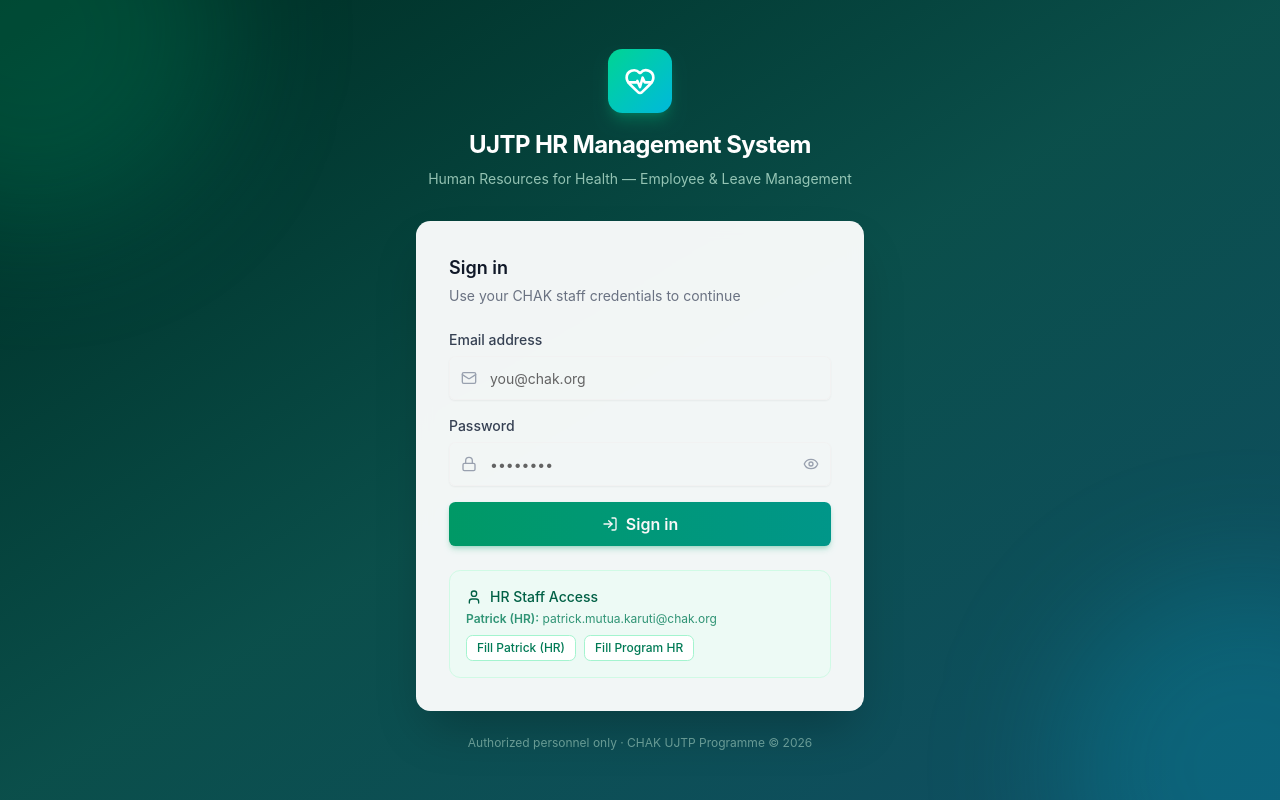
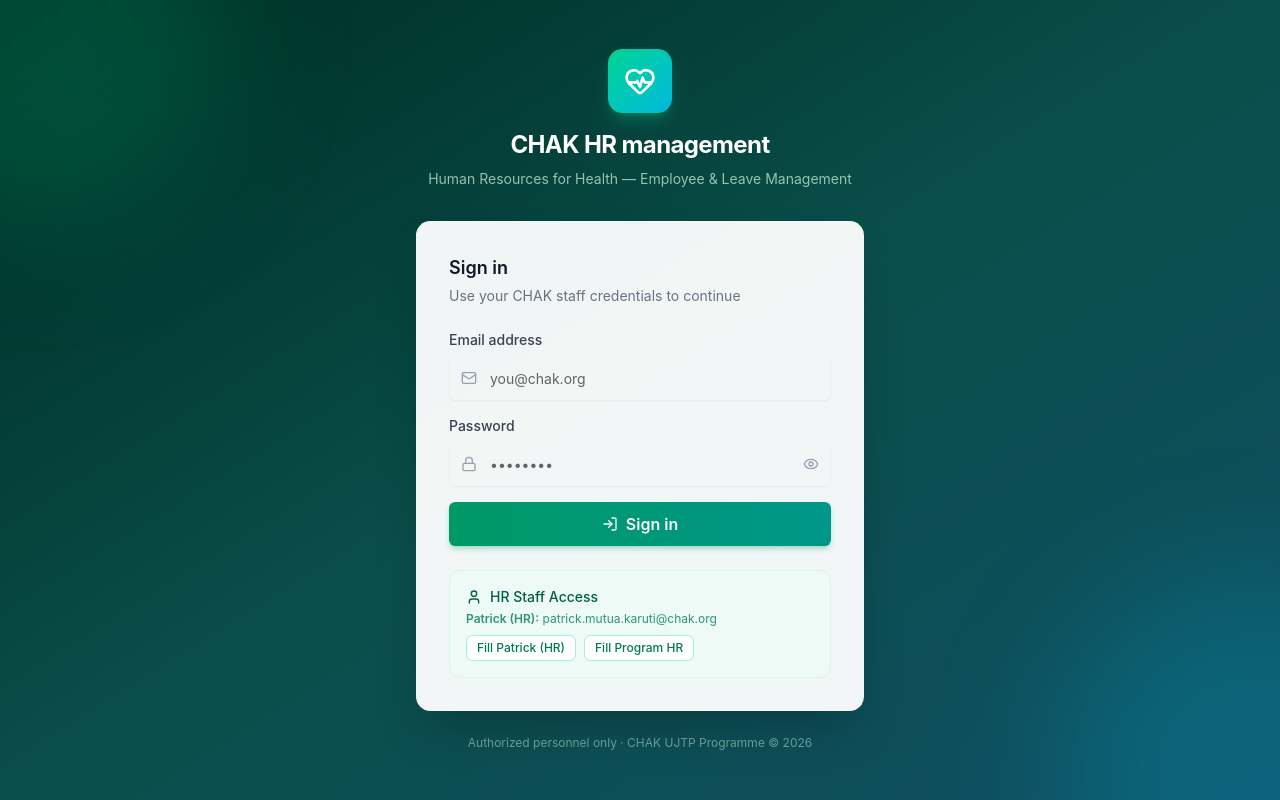
Before and after one commit to john25898/hr-analytics-dashboard, a Next.js app: page / in a window 1280 px wide. Built offline with nearby package versions, Linux system fonts and the light colour scheme.

Commit message:
chore: rename app to CHAK HR management
Updated browser title, login heading, sidebar brand/footer, loading state and auth comment.

```diff
--- a/app/layout.tsx
+++ b/app/layout.tsx
@@ -4,7 +4,7 @@ import { DataSync } from "@/components/data-sync";
 import "./globals.css";
 
 export const metadata: Metadata = {
-  title: "HR Management System | UJTP",
+  title: "CHAK HR management",
   description:
     "Professional HR employee management and compliance tracking system",
   generator: "v0.app",
--- a/app/recruitment/page.tsx
+++ b/app/recruitment/page.tsx
@@ -2,7 +2,7 @@ import type { Metadata } from "next";
 import { RecruitmentContent } from "@/components/recruitment-content";
 
 export const metadata: Metadata = {
-  title: "Recruitment pipeline | UJTP HR",
+  title: "Recruitment pipeline | CHAK HR management",
   description:
     "Every requisition, stage, source and milestone in one operating view.",
 };
--- a/components/auth-gate.tsx
+++ b/components/auth-gate.tsx
@@ -53,7 +53,7 @@ export function AuthGate({ children }: AuthGateProps) {
       <div className="flex min-h-screen items-center justify-center bg-gradient-to-br from-emerald-950 via-teal-900 to-cyan-900">
         <div className="flex items-center gap-3 text-emerald-100/70">
           <span className="h-5 w-5 animate-spin rounded-full border-2 border-emerald-400/30 border-t-emerald-400" />
-          <span className="text-sm">Loading UJTP HR…</span>
+          <span className="text-sm">Loading CHAK HR…</span>
         </div>
       </div>
     );
--- a/components/login-page.tsx
+++ b/components/login-page.tsx
@@ -73,7 +73,7 @@ export function LoginPage({ onLogin }: LoginPageProps) {
             <HeartPulse className="h-8 w-8 text-white" />
           </div>
           <h1 className="text-2xl font-bold tracking-tight text-white">
-            UJTP HR Management System
+            CHAK HR management
           </h1>
           <p className="mt-2 text-sm text-emerald-100/70">
             Human Resources for Health — Employee &amp; Leave Management
--- a/components/navigation.tsx
+++ b/components/navigation.tsx
@@ -78,7 +78,7 @@ export function Navigation({ open, onOpenChange }: NavigationProps) {
           {/* Header */}
           <div className="flex items-center justify-between border-b border-border px-6 py-4">
             <h1 className="text-xl font-bold text-sidebar-foreground">
-              UJTP HR
+              CHAK HR
             </h1>
             <Button
               variant="ghost"
@@ -139,7 +139,7 @@ export function Navigation({ open, onOpenChange }: NavigationProps) {
               <LogOut className="h-3.5 w-3.5" />
               Sign out
             </button>
-            <p className="mt-3">UJTP Health Records</p>
+            <p className="mt-3">CHAK HR management</p>
             <p className="mt-1">Employee Management System</p>
           </div>
         </div>
--- a/lib/auth.ts
+++ b/lib/auth.ts
@@ -1,4 +1,4 @@
-// Lightweight credential auth for the UJTP HR Management System.
+// Lightweight credential auth for the CHAK HR management system.
 // Mirrors the CHAK/CMaT enterprise login: validates against the official
 // roster credentials so Patrick (HR) and Program HR can sign in securely.
 
```
